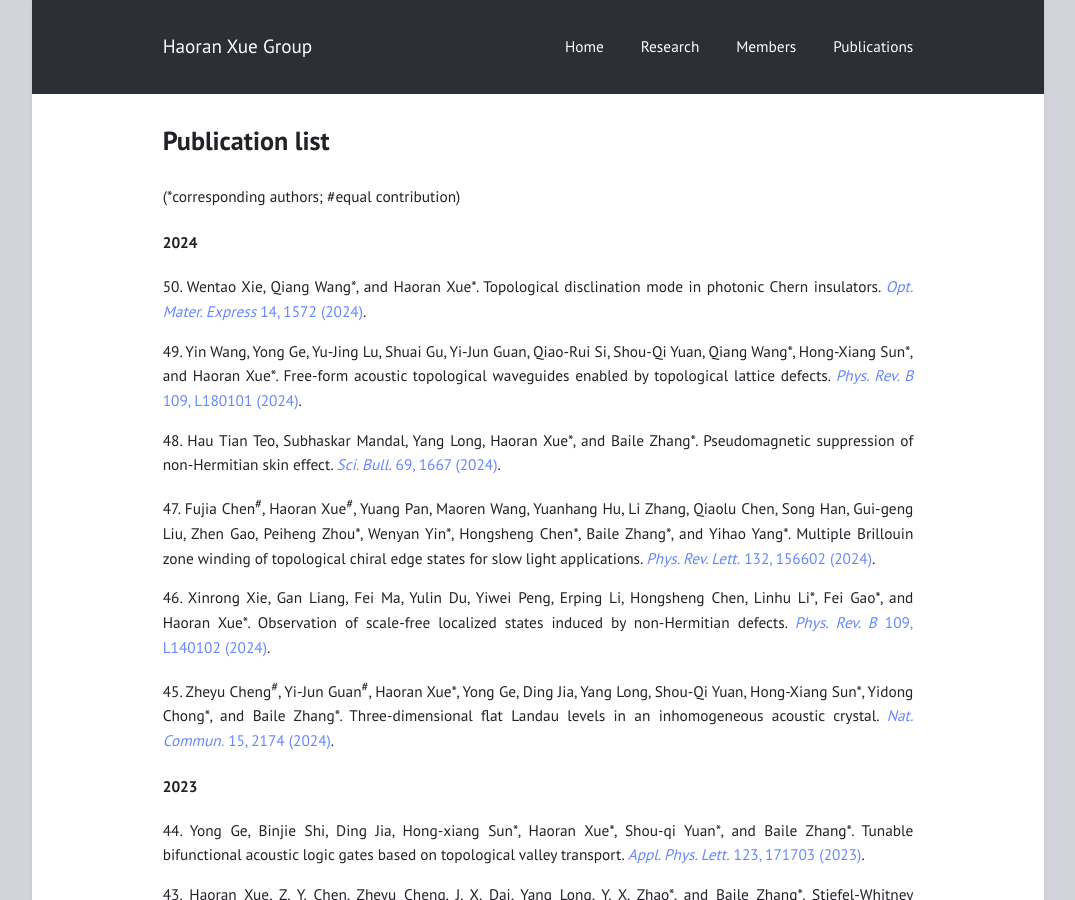
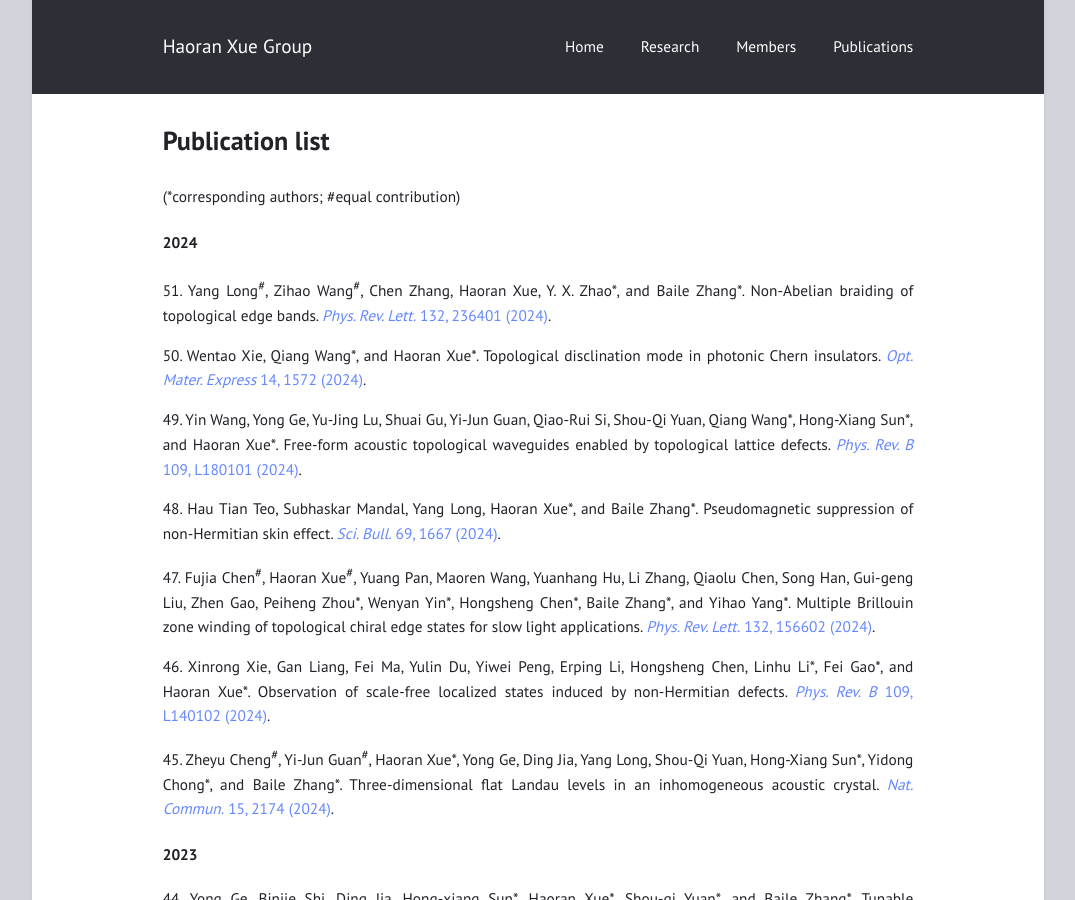
Before and after one commit to haoran-group/haoran-group.github.io, a Jekyll site: the page built from paper.md, in a window 1280 px wide and 900 px high. Shown: the whole window, without its empty margins (102-1177 px from the left). Built offline with Jekyll 4.4.1, drawn with Linux system fonts in a browser that asks for light colours.

Commit message:
Update paper.md

```diff
--- a/paper.md
+++ b/paper.md
@@ -6,6 +6,8 @@ title: Publication list
 (*corresponding authors; #equal contribution)
 
 #### 2024
+
+51\. Yang Long<sup>#</sup>, Zihao Wang<sup>#</sup>, Chen Zhang, Haoran Xue, Y. X. Zhao\*, and Baile Zhang\*. Non-Abelian braiding of topological edge bands. [*Phys. Rev. Lett.* 132, 236401 (2024)](https://doi.org/10.1103/PhysRevLett.132.236401).
 
 50\. Wentao Xie, Qiang Wang\*, and Haoran Xue\*. Topological disclination mode in photonic Chern insulators. [*Opt. Mater. Express* 14, 1572 (2024)](https://doi.org/10.1364/OME.525214).
 
```
